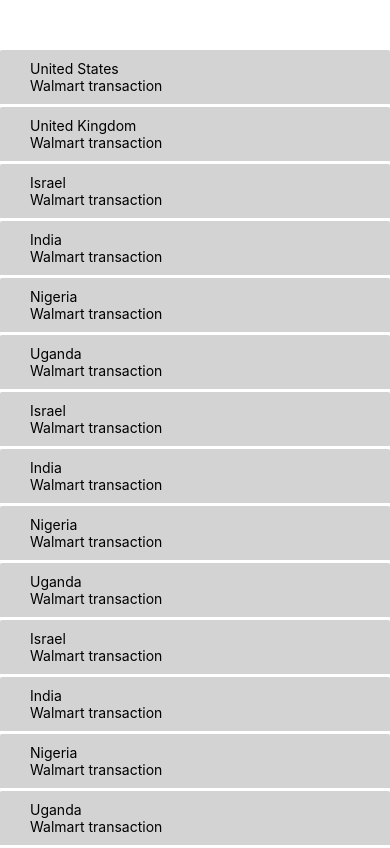
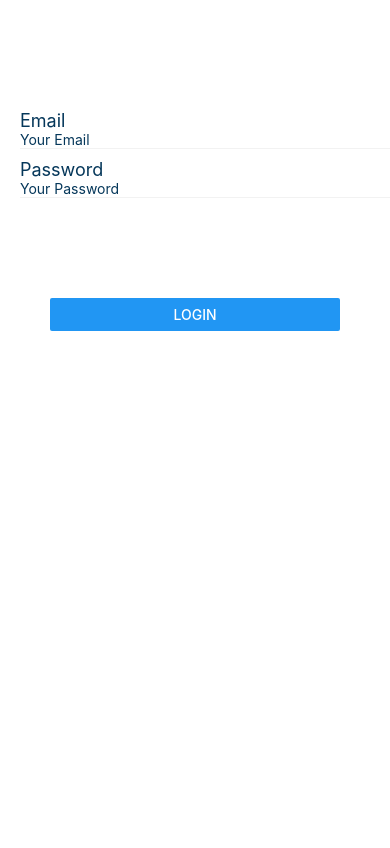
Before and after one commit to aahenry51/Project-Dispute-Transactions, a React Native app in the folder mobile/: screen / in a window 390 px wide. Built offline with nearby package versions, Linux system fonts and the light colour scheme.

Commit message:
init page

```diff
--- a/mobile/App.tsx
+++ b/mobile/App.tsx
@@ -10,6 +10,7 @@
 } from 'react-native';
 
 import {LoginField, TransactionList} from './src/components';
+import {LoginScreen} from './src/screens';
 
 const App = () => {
   const countries = [
@@ -84,7 +85,9 @@
       info: 'Walmart transaction',
     },
   ];
-  return <TransactionList data={countries} />;
+  // return <TransactionList data={countries} />;
+
+  return <LoginScreen />;
 };
 
 export default App;
--- /dev/null
+++ b/mobile/src/screens/index.ts
@@ -0,0 +1 @@
+export * from './loginScreen/LoginScreen';
--- /dev/null
+++ b/mobile/src/screens/loginScreen/LoginScreen.style.ts
@@ -0,0 +1,12 @@
+import {StyleSheet} from 'react-native';
+
+export const styles = StyleSheet.create({
+  loginScreenViewContainer: {
+    flexDirection: 'column',
+  },
+
+  loginScreenViewButton: {
+    marginTop: 100,
+    marginHorizontal: 50,
+  },
+});
--- /dev/null
+++ b/mobile/src/screens/loginScreen/LoginScreen.tsx
@@ -0,0 +1,12 @@
+import React, {FC} from 'react';
+import {View} from 'react-native';
+import {LoginScreenView} from './LoginScreen.view';
+import {TLoginScreenProps} from './LoginScreen.type';
+
+export const LoginScreen: FC<TLoginScreenProps> = ({}) => {
+  return (
+    <View>
+      <LoginScreenView />
+    </View>
+  );
+};
--- /dev/null
+++ b/mobile/src/screens/loginScreen/LoginScreen.view.tsx
@@ -0,0 +1,23 @@
+import React, {FC} from 'react';
+import {View, Text, Button, Alert} from 'react-native';
+import {styles} from './LoginScreen.style';
+import {TLoginScreenViewProps} from './LoginScreentype';
+import {LoginField} from '../../components';
+
+export const LoginScreenView: FC<TLoginScreenViewProps> = ({
+  email,
+  setEmail,
+  password,
+  setPassword,
+  onPress,
+}) => {
+  return (
+    <View style={styles.loginScreenViewContainer}>
+      <LoginField />
+
+      <View style={styles.loginScreenViewButton}>
+        <Button title={'Login'} onPress={onPress} />
+      </View>
+    </View>
+  );
+};
```
Also changed, not shown: mobile/src/screens/loginScreen/LoginScreen.type.ts (added, +9 -0 lines).
